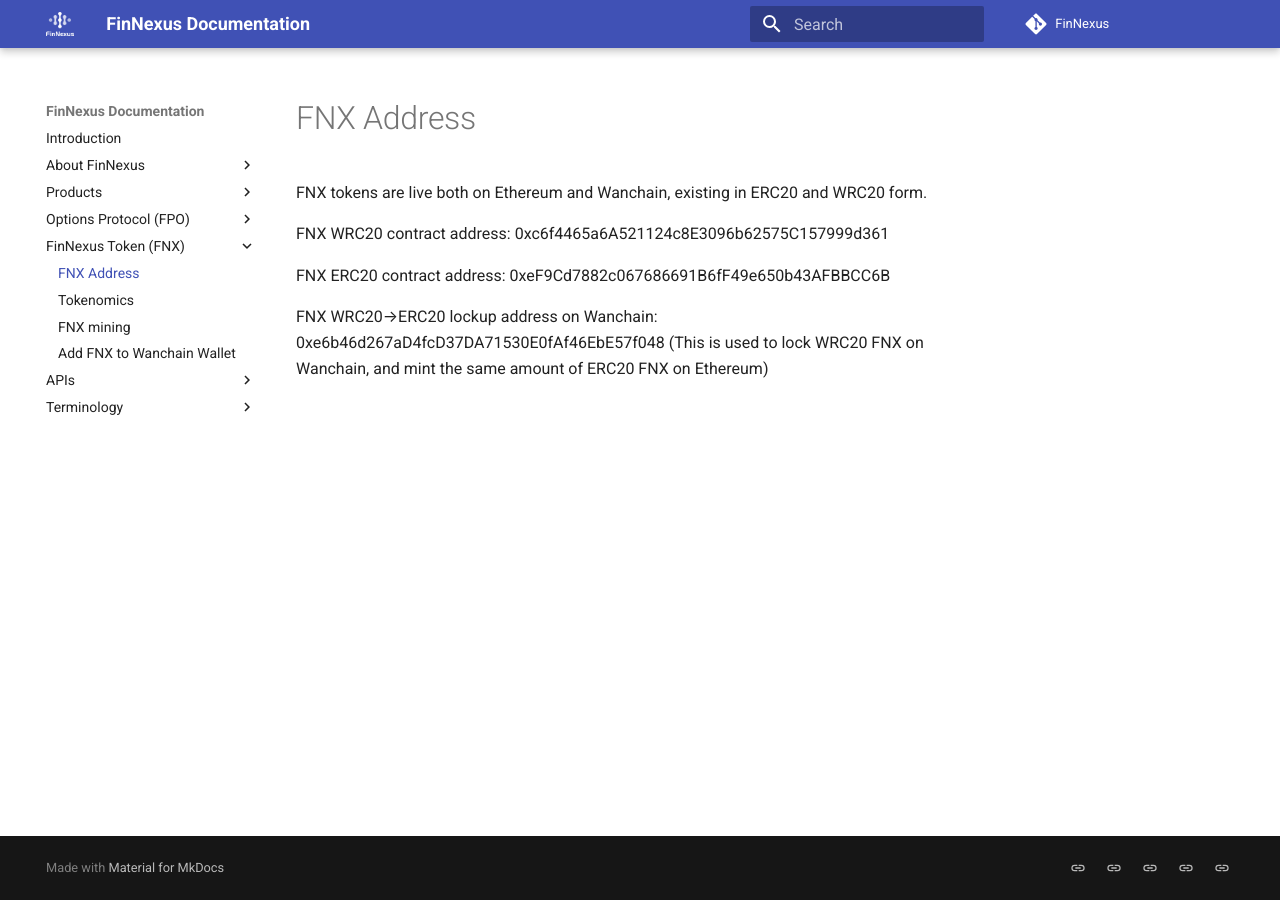
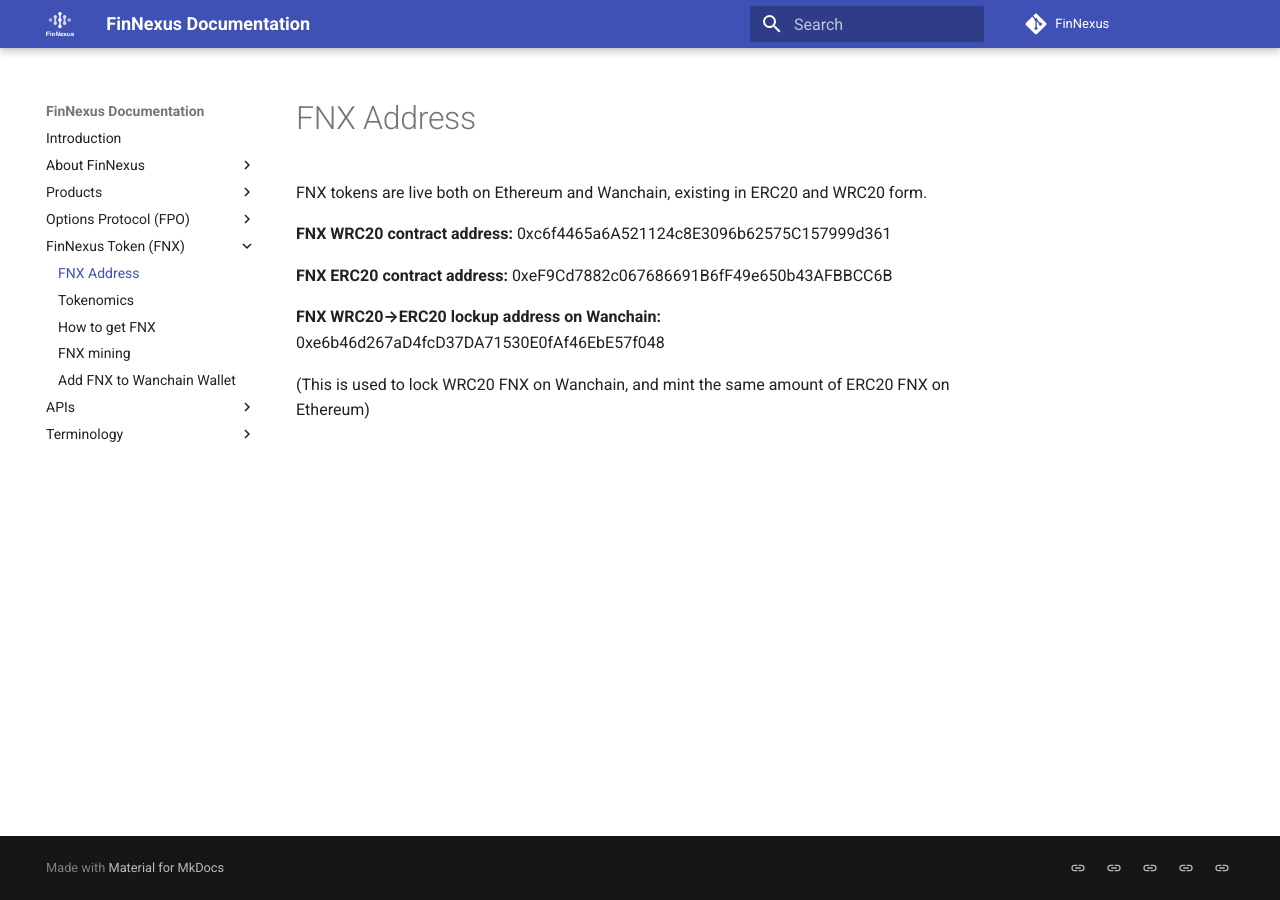
Before and after one commit to Phoenix-Finance/Phoenix-Documentation, an MkDocs documentation site: the page built from content/community/FNX address.md, in a window 1280 px wide. Built offline with MkDocs 1.6.1 and Material for MkDocs 9.7.7, drawn with Linux system fonts in a browser that asks for light colours.

Commit message:
howtogetfnx

```diff
--- a/content/community/FNX address.md
+++ b/content/community/FNX address.md
@@ -1,8 +1,9 @@
 FNX tokens are live both on Ethereum and Wanchain, existing in ERC20 and WRC20 form.
 
-FNX WRC20 contract address: 0xc6f4465a6A521124c8E3096b62575C157999d361
+**FNX WRC20 contract address:** 0xc6f4465a6A521124c8E3096b62575C157999d361
 
-FNX ERC20 contract address: 0xeF9Cd7882c067686691B6fF49e650b43AFBBCC6B
+**FNX ERC20 contract address:** 0xeF9Cd7882c067686691B6fF49e650b43AFBBCC6B
 
-FNX WRC20→ERC20 lockup address on Wanchain: 0xe6b46d267aD4fcD37DA71530E0fAf46EbE57f048
+**FNX WRC20→ERC20 lockup address on Wanchain:** 0xe6b46d267aD4fcD37DA71530E0fAf46EbE57f048
+
 (This is used to lock WRC20 FNX on Wanchain, and mint the same amount of ERC20 FNX on Ethereum)
--- a/mkdocs.yml
+++ b/mkdocs.yml
@@ -46,6 +46,7 @@ nav:
   - FinNexus Token (FNX):
     - FNX Address: community/FNX address.md
     - Tokenomics: token/index.md
+    - How to get FNX: token/howtogetfnx.md
     - FNX mining: token/FNXmining.md
     - Add FNX to Wanchain Wallet: community/add_fnx.md
 
```
Also changed, not shown: content/token/howtogetfnx.md (added, +17 -0 lines).
